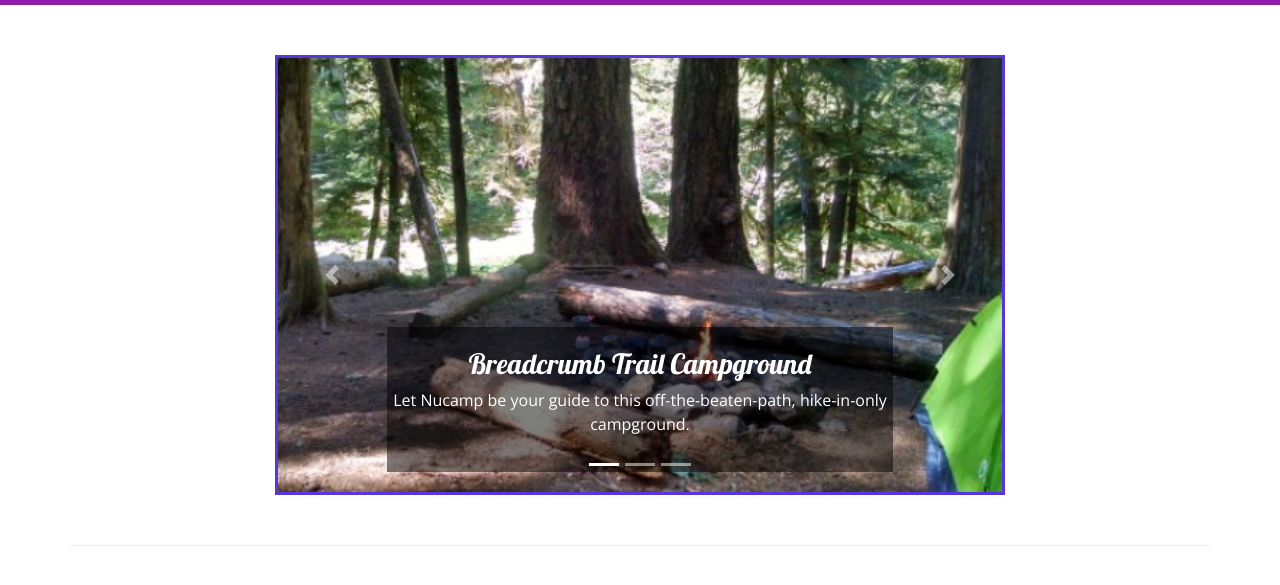
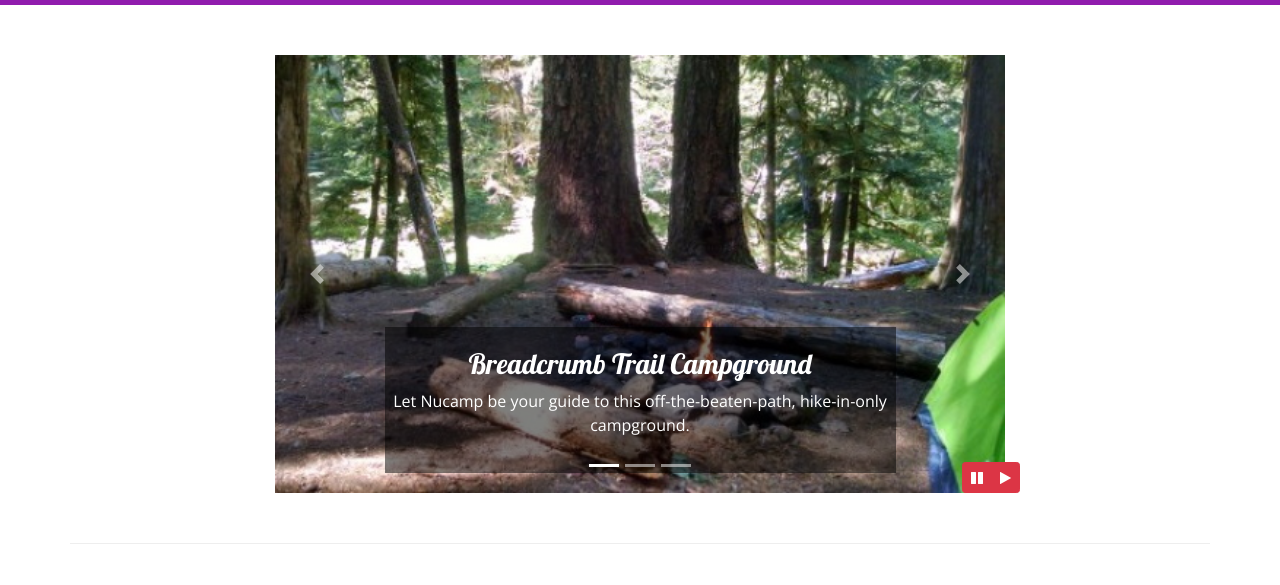
Before and after one commit to AlexZanabria/nucampsite, a website: page index.html in a window 1280 px wide. Shown: the part 215-800 px from the top of the page. Drawn offline with nearby package versions, Linux system fonts and the light colour scheme.

Commit message:
Bootstrap and jQuery Part 1_week4_azanabria

```diff
--- a/css/styles.css
+++ b/css/styles.css
@@ -52,3 +52,10 @@
 header label{
     color:#39383b;
 }
+
+#carouselButton {
+    position: absolute;
+    right: 0;
+    bottom: 0;
+    z-index: 100;
+}
--- a/index.html
+++ b/index.html
@@ -130,8 +130,6 @@
                         <i class="fa fa-sign-in"></i> Login
                     </a>
                 </span>
-
-
             </div>
         </div>
     </nav>
@@ -182,8 +180,6 @@
     <div class="container">
         <div class="row row-content">
             <div class="col-md-8 mx-auto">
-                <div id="homeCarousel" class="carousel slide" data-ride="carousel">
-
                     <ol class="carousel-indicators">
                         <li data-target="#homeCarousel" data-slide-to="0" class="active"></li>
                         <li data-target="#homeCarousel" data-slide-to="1"></li>
@@ -231,6 +227,16 @@
                         <span class="carousel-control-next-icon"></span>
                         <span class="sr-only">Next</span>
                     </a>
+
+                    <div class="btn-group" id="carouselButton">
+                        <button class="btn btn-danger btn-sm" id="carouselPause">
+                            <i class="fa fa-pause"></i>
+                        </button>
+                        <button class="btn btn-danger btn-sm" id="carouselPlay">
+                            <i class="fa fa-play"></i>
+                        </button>
+                    </div>
+
                 </div>
             </div>
         </div>
@@ -326,6 +332,20 @@
     <script src="node_modules/popper.js/dist/umd/popper.min.js"></script>
     <script src="node_modules/bootstrap/dist/js/bootstrap.min.js"></script>
 
+    <script>
+        $(function() {
+            // $(".carousel").carousel( { interval: 2000 } );
+            $(".carousel").carousel( { interval: 2000, pause: "false" } );
+            $("#carouselPause").click(function(){
+                $(".carousel").carousel("pause");
+            });
+            $("#carouselPlay").click(function(){
+                $(".carousel").carousel("cycle");
+            });
+        });
+    </script>
+
+
 </body>
 
 </html>
```
